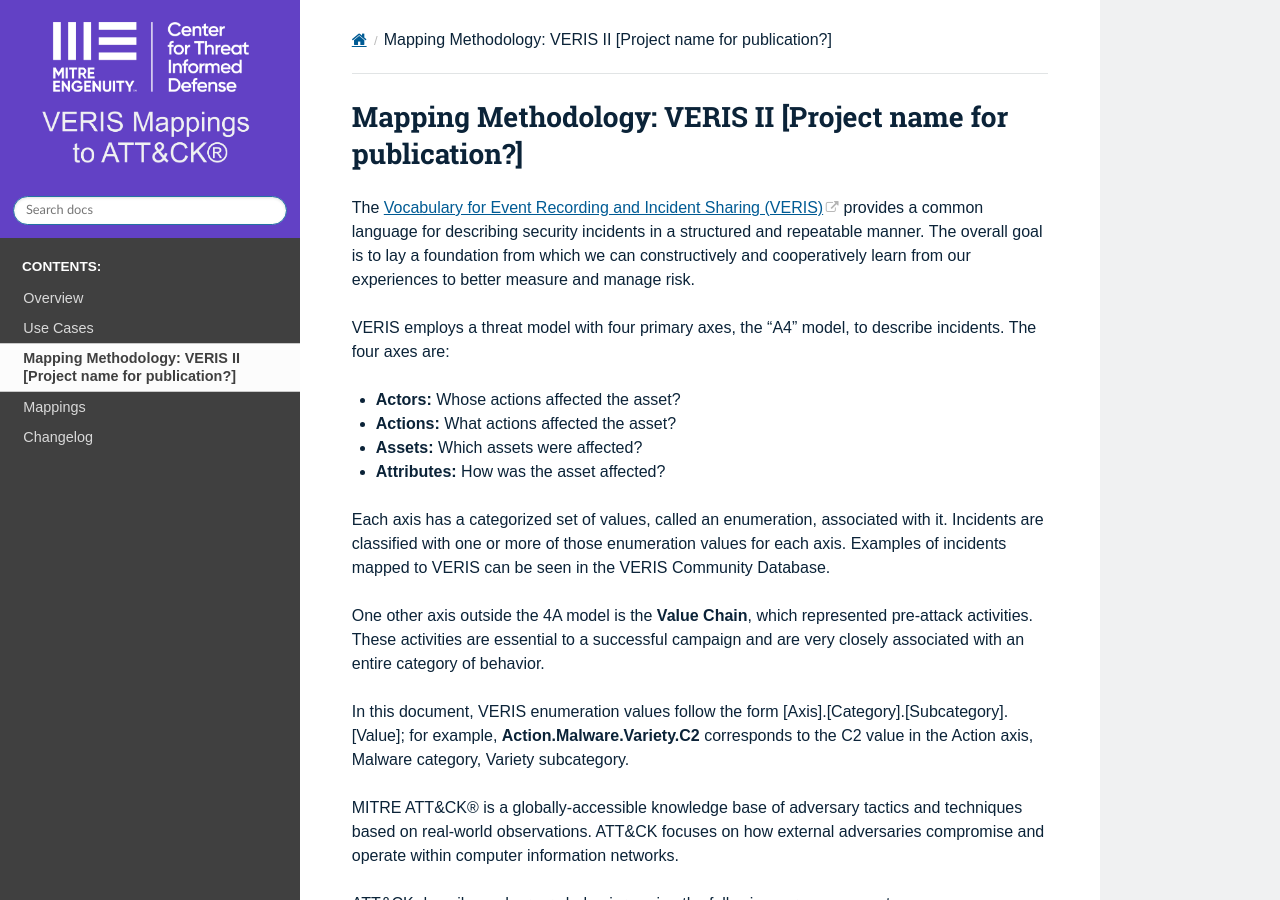
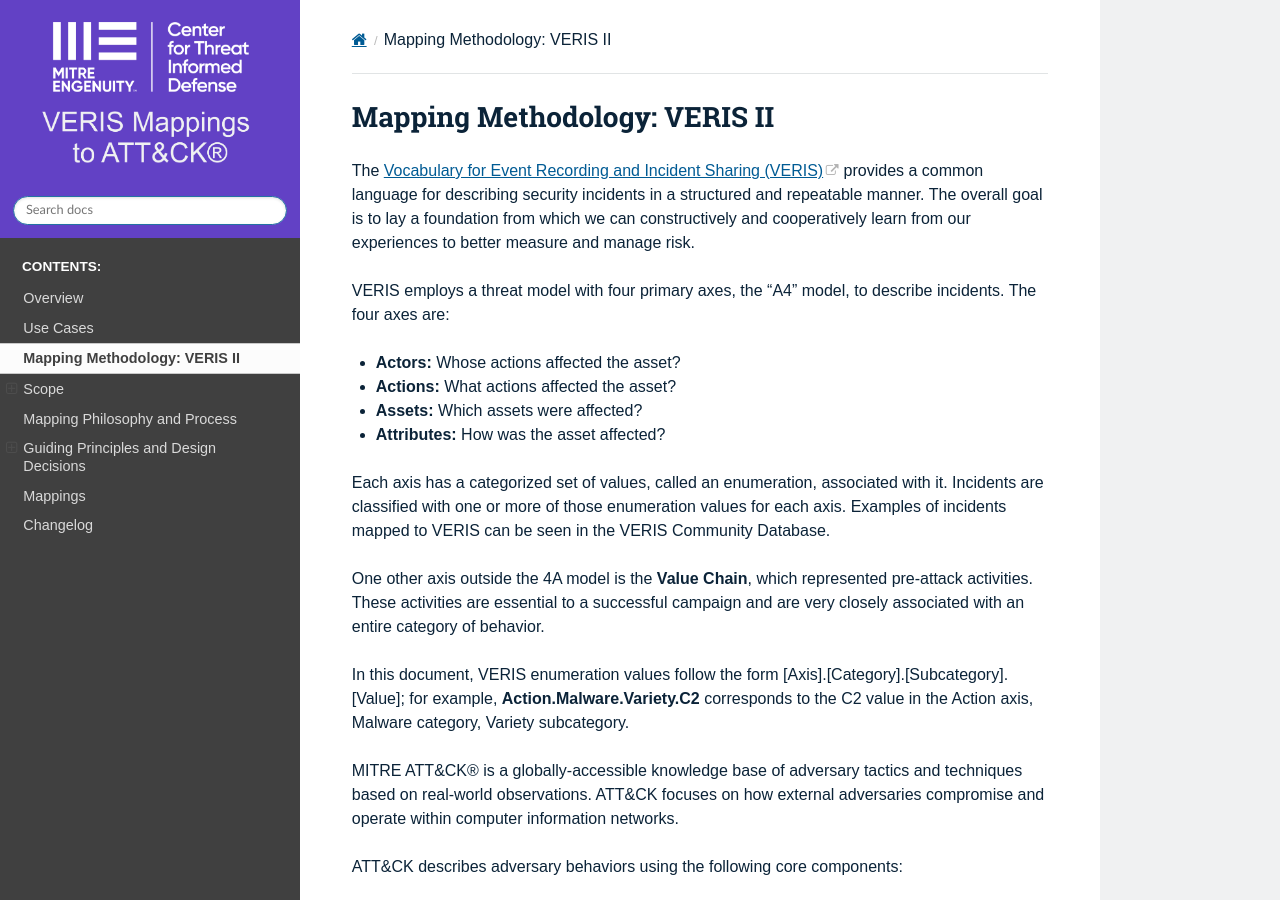
Before and after one commit to center-for-threat-informed-defense/attack_to_veris, a Sphinx documentation site: the page built from docs/methodology.rst, in a window 1280 px wide and 900 px high. Built offline with Sphinx 7.4.7 and the Read the Docs theme 2.0.0, drawn with Linux system fonts in a browser that asks for light colours.

Commit message:
Streamlining rst so headings and subheadings are written in formal RST

```diff
--- a/docs/methodology.rst
+++ b/docs/methodology.rst
@@ -1,7 +1,7 @@
 .. vim: syntax=rst
 
-Mapping Methodology: VERIS II [Project name for publication?]
-=====
+Mapping Methodology: VERIS II
+=============================
 
 The `Vocabulary for Event Recording and Incident Sharing
 (VERIS) <http://veriscommunity.net/>`__ provides a common language for
@@ -90,13 +90,15 @@
 
 -  Mapping VERIS values to ATT&CK for ICS. **(stretch goal - pending)**
 
-**Scope**
+Scope
+=====
 
 Not all VERIS axes or enumeration values describe adversary behaviors
 that can be found in ATT&CK. This mapping is constrained to just the
 portions of VERIS that map to ATT&CK techniques and sub-techniques.
 
-**Axis Scope**
+Axis Scope
+----------
 
 +-----------+-----------------------+-------+-------------------------------+
 | Axis      | Description           | In    | Comments                      |
@@ -132,7 +134,8 @@
 and **Environmental** enumeration categories in the **Action** axis are
 not mapped.
 
-**Action Axis Scope**
+Action Axis Scope
+-----------------
 
 +------------------+----------------------+--------+------------------+
 | Category         | Description          | In     | Comments         |
@@ -197,7 +200,8 @@
 |                  |                      |        | actions.         |
 +------------------+----------------------+--------+------------------+
 
-**Attribute Axis Scope**
+Attribute Axis Scope
+--------------------
 
 +------------------------------+----------------+--------+------------+
 | Category                     | Description    | In     | Comments   |
@@ -240,7 +244,8 @@
 |                              |                |        | to ATT&CK. |
 +------------------------------+----------------+--------+------------+
 
-**Value Chain Axis Scope**
+Value Chain Axis Scope
+----------------------
 
 +-------------+-------------------------+------+------------------------+
 | Category    | Description             | In   | Comments               |
@@ -274,7 +279,8 @@
 |             | money                   |      |                        |
 +-------------+-------------------------+------+------------------------+
 
-**Mapping Philosophy and Process**
+Mapping Philosophy and Process
+==============================
 
 Based on those scoping decisions, the mappings were created by analyzing
 each in-scope ATT&CK technique/sub-technique and each in-scope VERIS
@@ -287,7 +293,8 @@
 These design decisions document our judgement and rationale. They
 explain why certain mappings are there and others are not.
 
-**Guiding Principles and Design Decisions**
+Guiding Principles and Design Decisions
+=======================================
 
 1. Mappings are many-to-many.
 
@@ -335,6 +342,7 @@
    were mapped to **Action.Hacking.Variety.Unknown** or
    **Action.Malware.Variety.Unknown**.
 
-**Mapping Format**
+Mapping Format
+--------------
 
 The resulting mappings are available as JSON or Excel.
```
